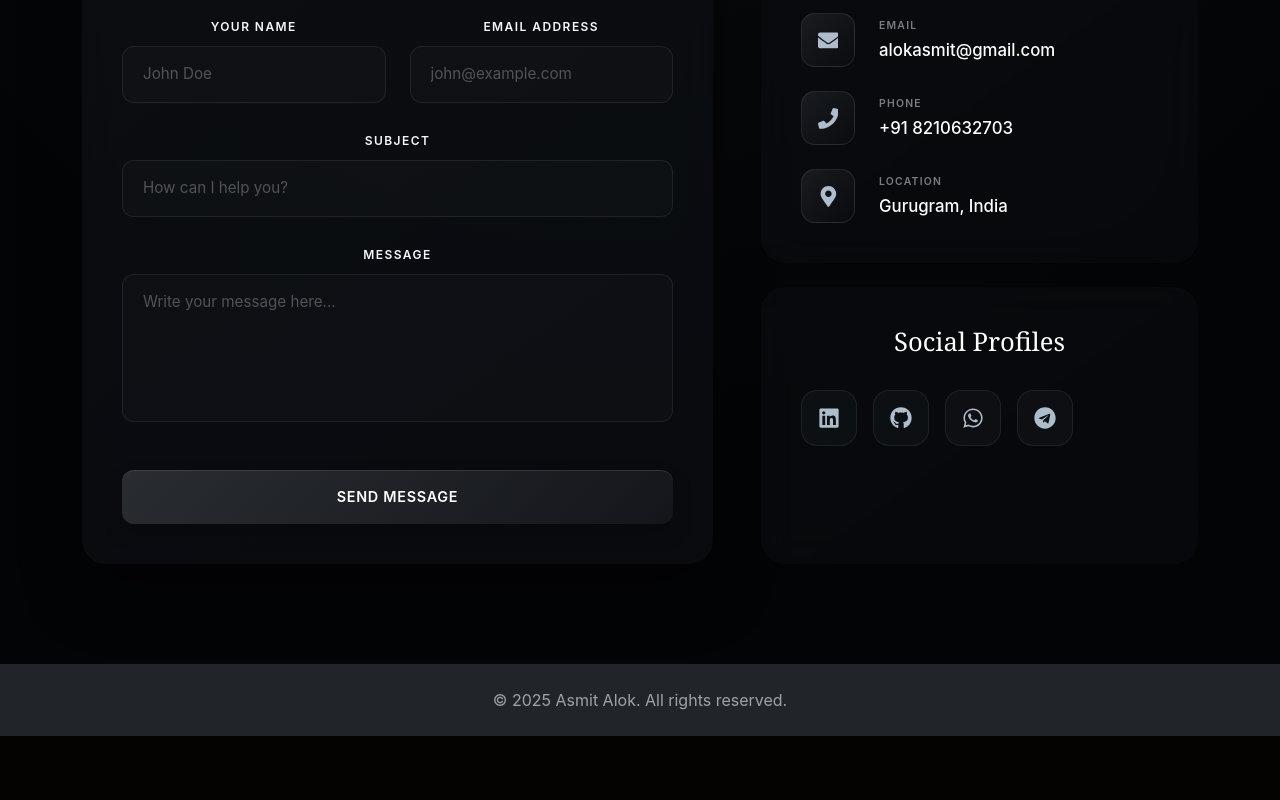
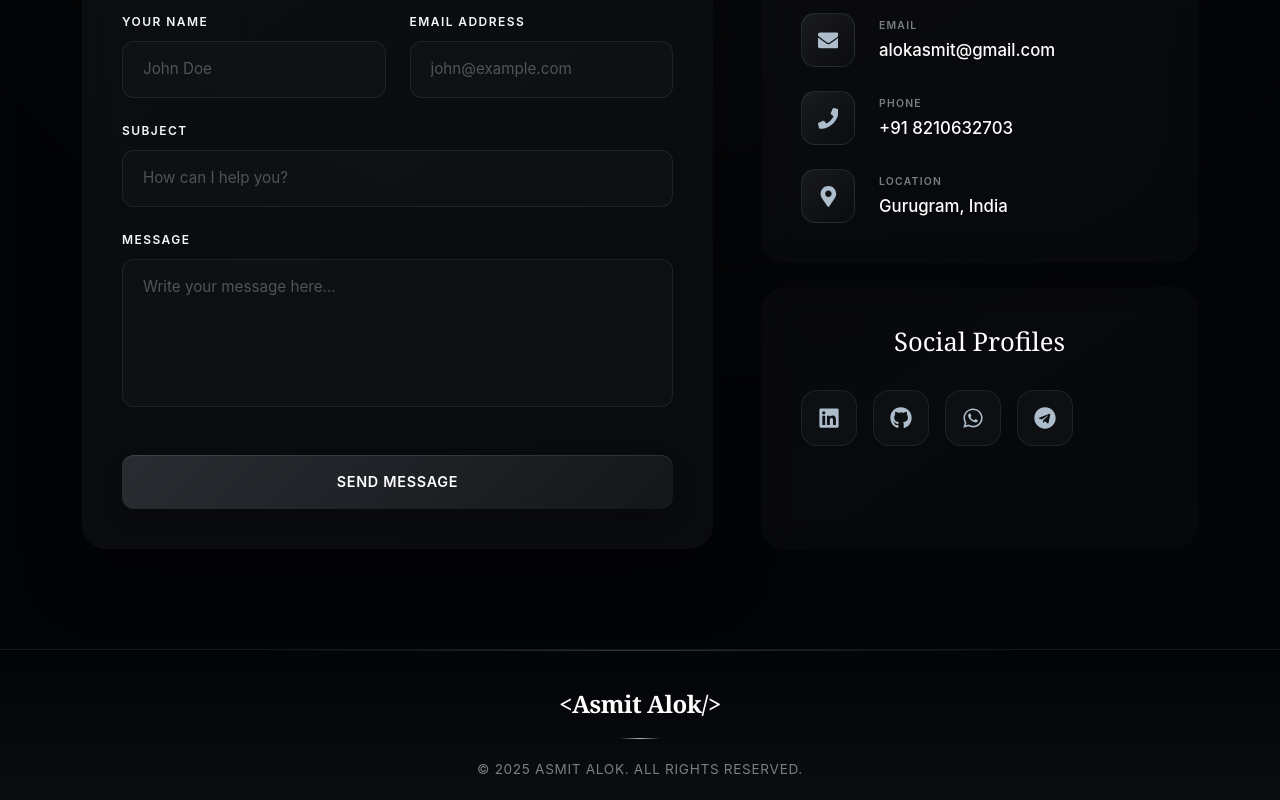
Before and after one commit to asmitalok18/Portfolio, a React (Create React App) app: page / in a window 1280 px wide. Shown: the part 5273-6073 px from the top of the page. Before the commit the page ends 6009 px from the top, so only its background shows below. Built offline with nearby package versions, Linux system fonts and the light colour scheme; no server answers.

Commit message:
feat: add Trident image and enhance footer with gradient background and animations

```diff
--- a/src/components/Contact.jsx
+++ b/src/components/Contact.jsx
@@ -470,6 +470,8 @@ const Contact = () => {
                     color: rgba(235, 240, 246, 0.5);
                     margin-bottom: 10px;
                     font-weight: 600;
+                    display: block;
+                    text-align: left;
                 }
                 .contact-info-icon-box {
                     width: 54px;
--- a/src/components/Footer.jsx
+++ b/src/components/Footer.jsx
@@ -1,15 +1,62 @@
 import React from 'react';
 import { Container, Row, Col } from 'react-bootstrap';
+import { motion } from 'framer-motion';
 
 const Footer = () => {
   return (
-    <footer className="bg-dark py-4">
+    <footer style={{
+      background: 'linear-gradient(180deg, #030406 0%, #0a0c10 100%)',
+      borderTop: '1px solid rgba(220, 232, 245, 0.05)',
+      padding: '40px 0 20px 0',
+      position: 'relative',
+      overflow: 'hidden'
+    }}>
+      {/* Ambient Glow */}
+      <div style={{
+        position: 'absolute',
+        top: 0,
+        left: '50%',
+        width: '60%',
+        height: '1px',
+        background: 'linear-gradient(90deg, transparent, rgba(220, 232, 245, 0.2), transparent)',
+        transform: 'translateX(-50%)'
+      }} />
+
       <Container>
         <Row>
           <Col lg={12} className="text-center">
-            <p className="text-gray mb-0">
-              &copy; 2025 Asmit Alok. All rights reserved.
-            </p>
+            <motion.div
+              initial={{ opacity: 0, y: 20 }}
+              whileInView={{ opacity: 1, y: 0 }}
+              viewport={{ once: true }}
+              transition={{ duration: 0.6 }}
+            >
+              <h3 style={{
+                fontFamily: 'Georgia, "Times New Roman", serif',
+                color: '#ffffff',
+                fontSize: '1.5rem',
+                marginBottom: '20px',
+                fontWeight: 600,
+                letterSpacing: '-0.02em'
+              }}>
+                &lt;Asmit Alok/&gt;
+              </h3>
+              <div style={{
+                height: '1px',
+                width: '40px',
+                background: 'linear-gradient(90deg, transparent, #aebdcc, transparent)',
+                margin: '0 auto 20px auto'
+              }} />
+              <p style={{
+                color: 'rgba(235, 240, 246, 0.5)',
+                fontSize: '0.85rem',
+                letterSpacing: '0.05em',
+                marginBottom: 0,
+                textTransform: 'uppercase'
+              }}>
+                &copy; {new Date().getFullYear()} ASMIT ALOK. ALL RIGHTS RESERVED.
+              </p>
+            </motion.div>
           </Col>
         </Row>
       </Container>
--- a/src/components/Projects.jsx
+++ b/src/components/Projects.jsx
@@ -92,9 +92,11 @@ const ProjectImageShowcase = ({ project }) => {
         }}
       >
         <motion.img
-          src={project.image_url?.startsWith('/media/')
-            ? `${BASE_URL}${project.image_url}`
-            : (project.image_url || project.image)}
+          src={project.name?.toLowerCase().includes('trident') || project.title?.toLowerCase().includes('trident')
+            ? '/Trident_image.png'
+            : (project.image_url?.startsWith('/media/')
+              ? `${BASE_URL}${project.image_url}`
+              : (project.image_url || project.image))}
           alt={project.name || project.title}
           style={{
             width: '100%',
```
Also changed, not shown: public/Trident_image.png (added).
